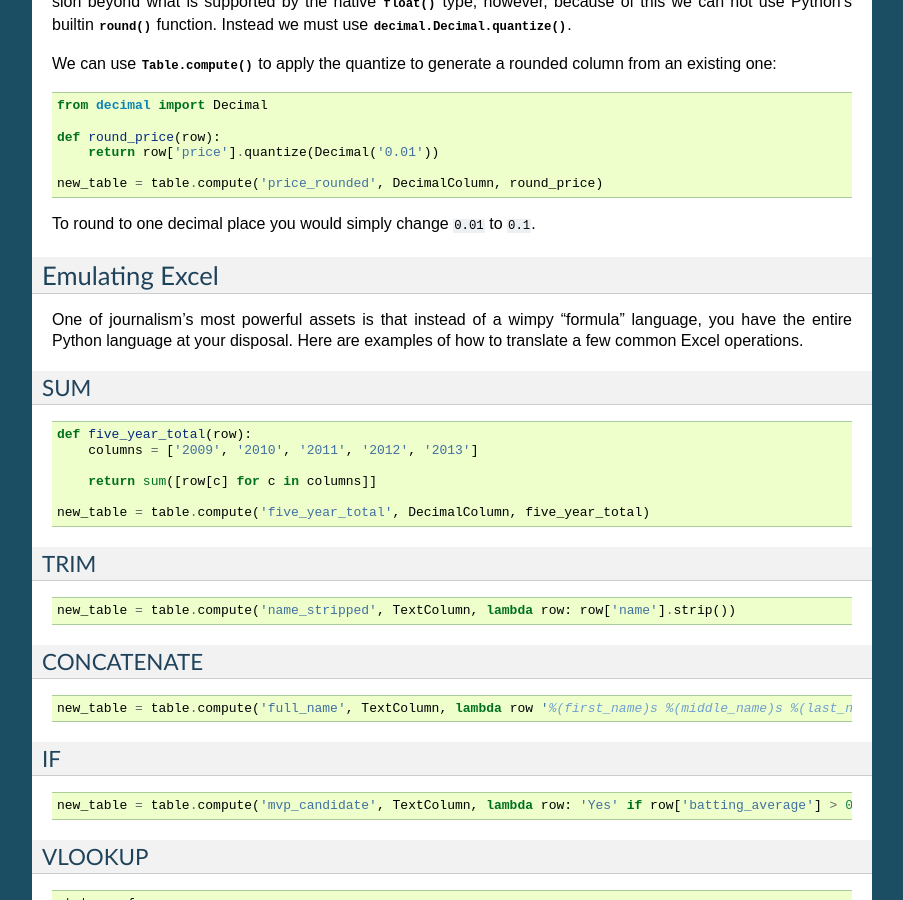
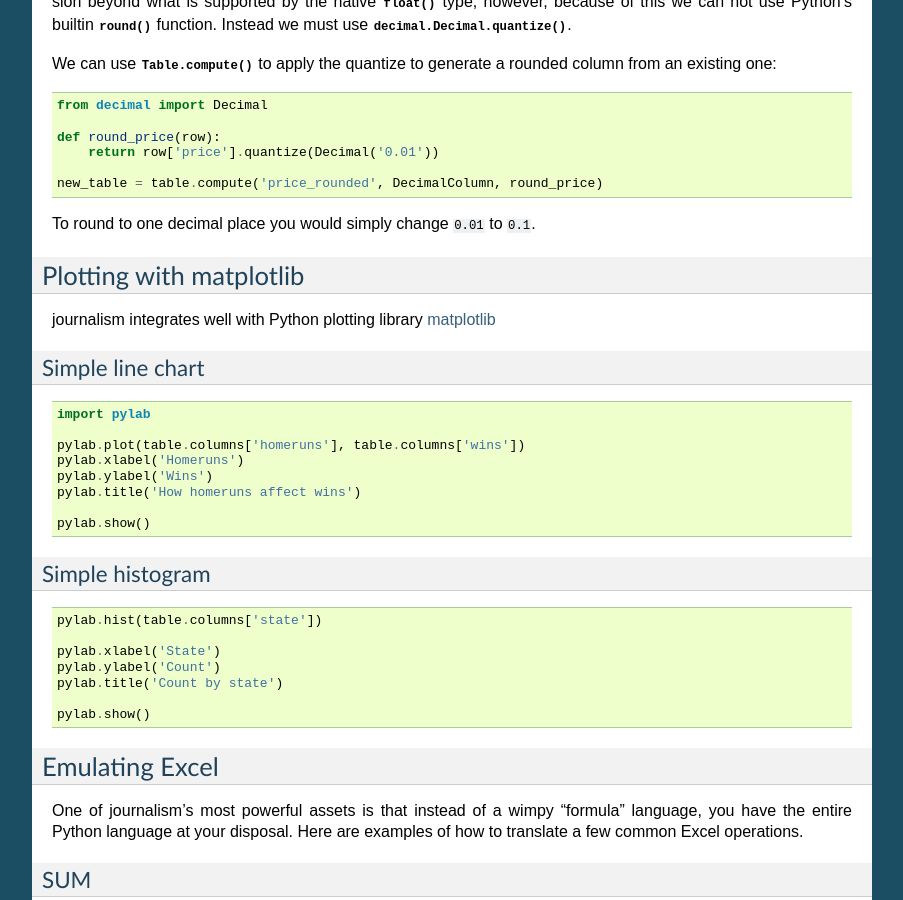
Before and after one commit to wireservice/agate, a Sphinx documentation site: the page built from docs/cookbook.rst, in a window 1280 px wide and 900 px high, scrolled down 1664 px. Shown: the whole window, without its empty margins (198-1101 px from the left). Built offline with Sphinx 7.4.7, drawn with Linux system fonts in a browser that asks for light colours; some of the changed text lies outside the part shown.

Commit message:
Cookbook: matplotlib.

```diff
--- a/docs/cookbook.rst
+++ b/docs/cookbook.rst
@@ -42,8 +42,8 @@ Loading a table from a CSV w/ csvkit
 
 TODO
 
-Writing data to a CSV
----------------------
+Writing a table to a CSV
+------------------------
 
 .. code-block:: python
 
@@ -53,8 +53,8 @@ Writing data to a CSV
         writer.writerow(table.get_column_names())
         writer.writerows(table.get_data())
 
-Writing data to a CSV w/ csvkit
--------------------------------
+Writing a table to a CSV w/ csvkit
+----------------------------------
 
 TODO
 
@@ -110,6 +110,38 @@ We can use :meth:`.Table.compute` to apply the quantize to generate a rounded co
     new_table = table.compute('price_rounded', DecimalColumn, round_price)
 
 To round to one decimal place you would simply change :code:`0.01` to :code:`0.1`.
+
+Plotting with matplotlib
+========================
+
+journalism integrates well with Python plotting library `matplotlib <http://matplotlib.org/>`_
+
+Simple line chart
+-----------------
+
+.. code-block:: python
+
+    import pylab
+
+    pylab.plot(table.columns['homeruns'], table.columns['wins'])
+    pylab.xlabel('Homeruns')
+    pylab.ylabel('Wins')
+    pylab.title('How homeruns affect wins')
+
+    pylab.show()
+
+Simple histogram
+----------------
+
+.. code-block:: python
+
+    pylab.hist(table.columns['state'])
+
+    pylab.xlabel('State')
+    pylab.ylabel('Count')
+    pylab.title('Count by state')
+
+    pylab.show()
 
 Emulating Excel
 ===============
```
Also changed, not shown: 1 other file.
